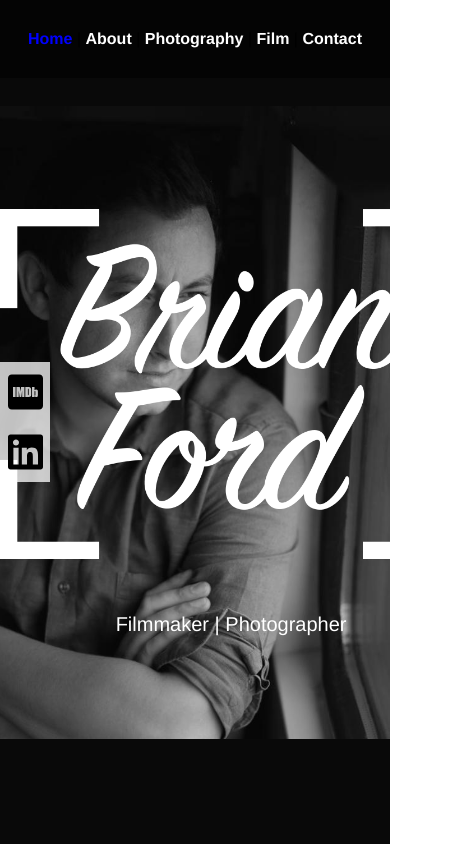
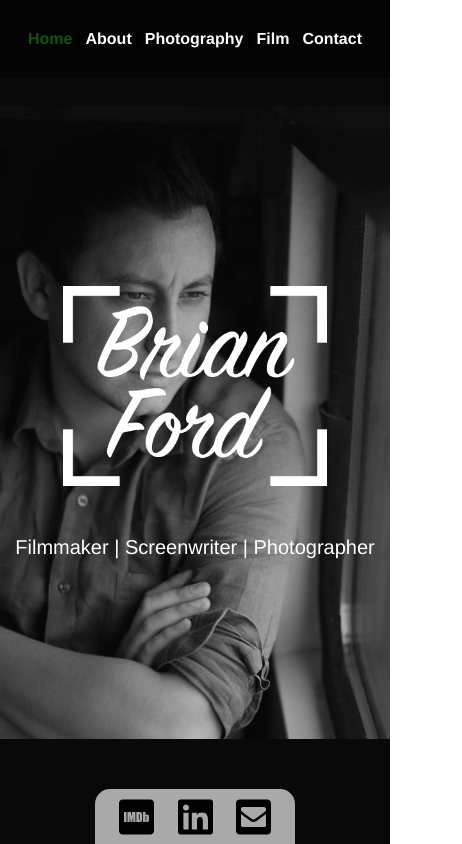
Before and after one commit to brianfordcode/brian-ford-film, a Vue app: page / in a window 390 px wide. Shown: the whole page, 462 px wide, since content can reach past the window. Built offline with nearby package versions, Linux system fonts and the light colour scheme.

Commit message:
make home page responsive,finish home page

```diff
--- a/src/App.vue
+++ b/src/App.vue
@@ -6,8 +6,17 @@
     <router-link to="/film">Film</router-link> |
     <router-link to="/contact">Contact</router-link>
   </div>
+
   <router-view/>
 </template>
+
+<script>
+
+export default {
+
+}
+</script>
+
 
 <style>
 
@@ -38,6 +47,6 @@
 }
 
 #nav a.router-link-exact-active {
-  color: blue;
+  color: rgb(17, 85, 15);
 }
 </style>
--- a/src/components/HelloWorld.vue
+++ /dev/null
@@ -1,58 +0,0 @@
-<template>
-  <div class="hello">
-    <h1>{{ msg }}</h1>
-    <p>
-      For a guide and recipes on how to configure / customize this project,<br>
-      check out the
-      <a href="https://cli.vuejs.org" target="_blank" rel="noopener">vue-cli documentation</a>.
-    </p>
-    <h3>Installed CLI Plugins</h3>
-    <ul>
-      <li><a href="https://github.com/vuejs/vue-cli/tree/dev/packages/%40vue/cli-plugin-babel" target="_blank" rel="noopener">babel</a></li>
-      <li><a href="https://github.com/vuejs/vue-cli/tree/dev/packages/%40vue/cli-plugin-router" target="_blank" rel="noopener">router</a></li>
-    </ul>
-    <h3>Essential Links</h3>
-    <ul>
-      <li><a href="https://vuejs.org" target="_blank" rel="noopener">Core Docs</a></li>
-      <li><a href="https://forum.vuejs.org" target="_blank" rel="noopener">Forum</a></li>
-      <li><a href="https://chat.vuejs.org" target="_blank" rel="noopener">Community Chat</a></li>
-      <li><a href="https://twitter.com/vuejs" target="_blank" rel="noopener">Twitter</a></li>
-      <li><a href="https://news.vuejs.org" target="_blank" rel="noopener">News</a></li>
-    </ul>
-    <h3>Ecosystem</h3>
-    <ul>
-      <li><a href="https://router.vuejs.org" target="_blank" rel="noopener">vue-router</a></li>
-      <li><a href="https://vuex.vuejs.org" target="_blank" rel="noopener">vuex</a></li>
-      <li><a href="https://github.com/vuejs/vue-devtools#vue-devtools" target="_blank" rel="noopener">vue-devtools</a></li>
-      <li><a href="https://vue-loader.vuejs.org" target="_blank" rel="noopener">vue-loader</a></li>
-      <li><a href="https://github.com/vuejs/awesome-vue" target="_blank" rel="noopener">awesome-vue</a></li>
-    </ul>
-  </div>
-</template>
-
-<script>
-export default {
-  name: 'HelloWorld',
-  props: {
-    msg: String
-  }
-}
-</script>
-
-<!-- Add "scoped" attribute to limit CSS to this component only -->
-<style scoped>
-h3 {
-  margin: 40px 0 0;
-}
-ul {
-  list-style-type: none;
-  padding: 0;
-}
-li {
-  display: inline-block;
-  margin: 0 10px;
-}
-a {
-  color: #42b983;
-}
-</style>
--- /dev/null
+++ b/src/components/sidebar.vue
@@ -0,0 +1,59 @@
+<template>
+    <div class="link-wrapper">
+      <a href="#"><i class="link fab fa-imdb"></i></a>
+      <a href="#"><i class="link fab fa-linkedin"></i></a>
+      <a href="#"><i class="fas fa-envelope-square"></i></a>
+  </div>
+</template>
+
+<script>
+export default {
+
+}
+</script>
+
+<style>
+.link-wrapper {
+  position: absolute;
+  background-color: rgba(255,255,255,0.65);
+  width: 55px;
+  height: 200px;
+  top: 50%;
+  transform: translateY(-50%);
+  display: flex;
+  flex-direction: column;
+  justify-content: space-evenly;
+  align-items: center;
+  border-top-right-radius: 15px;
+  border-bottom-right-radius: 15px;
+}
+
+a {
+  transition: 0.2s ease-in-out;
+}
+
+a:hover {
+  transform: scale(1.1);
+}
+
+.fa-imdb, .fa-linkedin, .fa-envelope-square {
+  color: black;
+  font-size: 40px;
+}
+
+@media screen and (max-width: 800px) {
+  .link-wrapper {
+    flex-direction: row;
+    height: 55px;
+    width: 200px;
+    top: 100%;
+    transform: translate(50%, -100%);
+    right: 50%;
+    border-top-right-radius: 15px;
+    border-top-left-radius: 15px;
+    border-bottom-right-radius: 0;
+  }
+
+}
+
+</style>
--- a/src/views/Home.vue
+++ b/src/views/Home.vue
@@ -1,23 +1,20 @@
 <template>
-  <div class="link-wrapper">
-      <a href="#"><i class="link fab fa-imdb"></i></a>
-      <a href="#"><i class="link fab fa-linkedin"></i></a>
-  </div>
+<sideBar/>
 <div class="container">
   <div class="text-wrapper">
       <img id="logo" draggable="false" src="../assets/brian-ford-logo-white.png" alt="bf-logo">
-      <p>Filmmaker | Photographer</p>
+      <p>Filmmaker | Screenwriter | Photographer</p>
   </div>
 </div>
 
 </template>
 
 <script>
+import sideBar from '../components/sidebar.vue'
 
 export default {
   name: 'Home',
-  components: {
-  }
+  components: { sideBar }
 }
 </script>
 
@@ -30,8 +27,14 @@ export default {
   background-position: right;
   background-color: rgb(9,9,9);
   height: 100vh;
+
+}
+
+.text-wrapper {
+  height: 100%;
   display: flex;
-  justify-content: space-around;
+  flex-direction: column;
+  justify-content: center;
   align-items: center;
 }
 
@@ -46,32 +49,10 @@ export default {
   height: 350px;
 }
 
-.link-wrapper {
-  position: absolute;
-  z-index: 100;
-  background-color: rgba(255,255,255,0.75);
-  /* height: 100%; */
-  width: 50px;
-  top: 50%;
-  transform: translateY(-50%);
-  display: flex;
-  flex-direction: column;
-  justify-content: center;
-  align-items: center;
-}
-
-a {
-  transition: 0.1s ease-in-out;
-}
-
-a:hover {
-  transform: scale(1.1);
-}
-
-.fa-imdb, .fa-linkedin {
-  color: black;
-  font-size: 40px;
-  margin: 10px 0;
+@media screen and (max-width: 500px) {
+  #logo {
+    height: 200px;
+  }
 }
 
 
```
